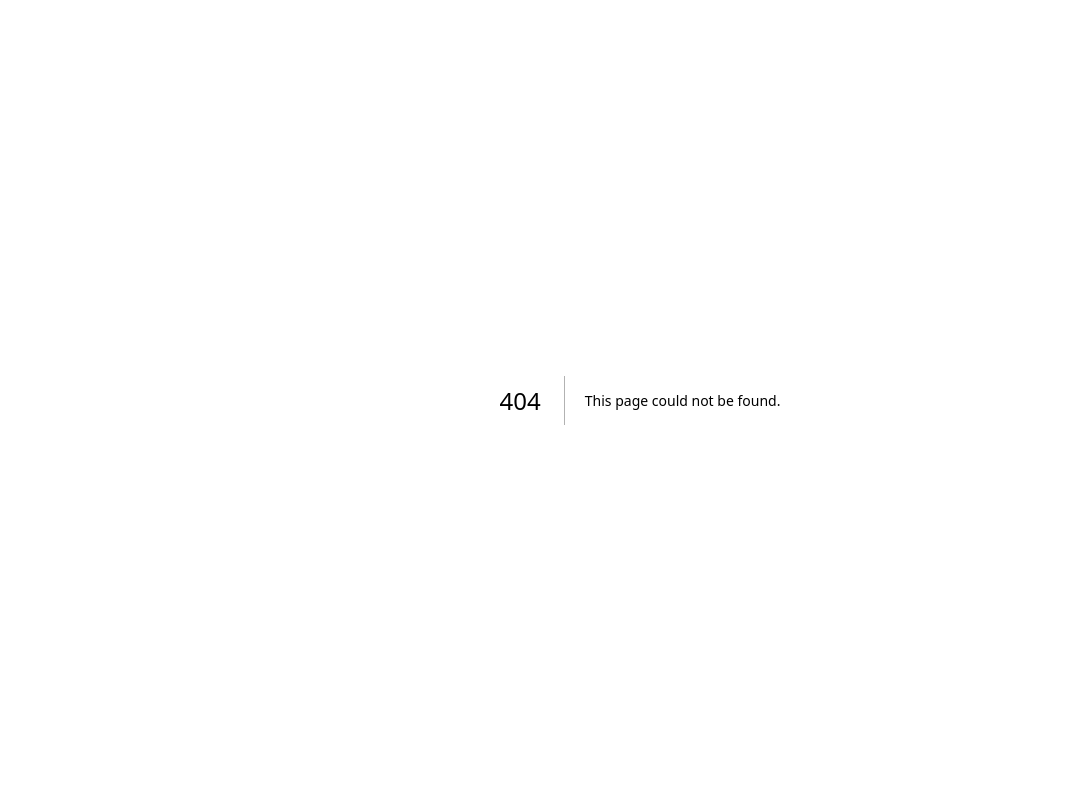
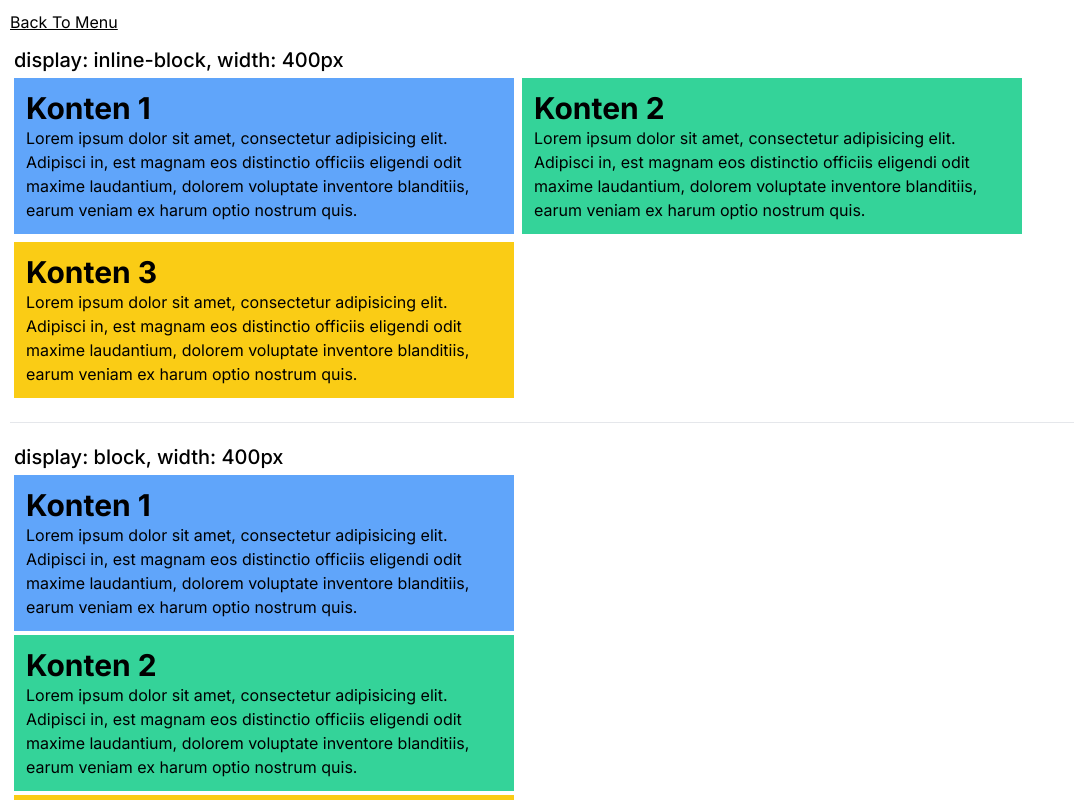
Before and after one commit to rayhannovelo/NextJS-Tailwind-Layout-Examples, a Next.js app: page /display in a window 1280 px wide. Before the commit this address had no page. Shown: the top 800 px of the page, without its empty margins (0-1074 px from the left). Built offline with nearby package versions, Linux system fonts and the light colour scheme.

Commit message:
add grid block and inline-block example

```diff
--- /dev/null
+++ b/app/display/page.tsx
@@ -0,0 +1,71 @@
+import Link from "next/link";
+import "./styles.css";
+
+export default function Page() {
+  return (
+    <div>
+      <Link href="/" className="underline mb-3 block">
+        Back To Menu
+      </Link>
+      <h3 className="ml-1">display: inline-block, width: 400px</h3>
+      <div className="content inline-block bg-blue-400 m-1 p-3">
+        <h1>Konten 1</h1>
+        <p>
+          Lorem ipsum dolor sit amet, consectetur adipisicing elit. Adipisci in,
+          est magnam eos distinctio officiis eligendi odit maxime laudantium,
+          dolorem voluptate inventore blanditiis, earum veniam ex harum optio
+          nostrum quis.
+        </p>
+      </div>
+      <div className="content inline-block bg-emerald-400 m-1 p-3">
+        <h1>Konten 2</h1>
+        <p>
+          Lorem ipsum dolor sit amet, consectetur adipisicing elit. Adipisci in,
+          est magnam eos distinctio officiis eligendi odit maxime laudantium,
+          dolorem voluptate inventore blanditiis, earum veniam ex harum optio
+          nostrum quis.
+        </p>
+      </div>
+      <div className="content inline-block bg-yellow-400 m-1 p-3">
+        <h1>Konten 3</h1>
+        <p>
+          Lorem ipsum dolor sit amet, consectetur adipisicing elit. Adipisci in,
+          est magnam eos distinctio officiis eligendi odit maxime laudantium,
+          dolorem voluptate inventore blanditiis, earum veniam ex harum optio
+          nostrum quis.
+        </p>
+      </div>
+
+      <hr className="block my-5"></hr>
+
+      <h3 className="ml-1">display: block, width: 400px</h3>
+      <div className="content block bg-blue-400 m-1 p-3">
+        <h1>Konten 1</h1>
+        <p>
+          Lorem ipsum dolor sit amet, consectetur adipisicing elit. Adipisci in,
+          est magnam eos distinctio officiis eligendi odit maxime laudantium,
+          dolorem voluptate inventore blanditiis, earum veniam ex harum optio
+          nostrum quis.
+        </p>
+      </div>
+      <div className="content block bg-emerald-400 m-1 p-3">
+        <h1>Konten 2</h1>
+        <p>
+          Lorem ipsum dolor sit amet, consectetur adipisicing elit. Adipisci in,
+          est magnam eos distinctio officiis eligendi odit maxime laudantium,
+          dolorem voluptate inventore blanditiis, earum veniam ex harum optio
+          nostrum quis.
+        </p>
+      </div>
+      <div className="content block bg-yellow-400 m-1 p-3">
+        <h1>Konten 3</h1>
+        <p>
+          Lorem ipsum dolor sit amet, consectetur adipisicing elit. Adipisci in,
+          est magnam eos distinctio officiis eligendi odit maxime laudantium,
+          dolorem voluptate inventore blanditiis, earum veniam ex harum optio
+          nostrum quis.
+        </p>
+      </div>
+    </div>
+  );
+}
--- /dev/null
+++ b/app/display/styles.css
@@ -0,0 +1,8 @@
+body {
+  margin: 10px;
+}
+
+.content {
+  width: 500px;
+  height: auto;
+}
--- a/app/page.tsx
+++ b/app/page.tsx
@@ -3,16 +3,30 @@ import Link from "next/link";
 export default function Home() {
   return (
     <div>
-      <h1 className="text-center">Tutorial Tailwind Layout</h1>
+      <h1 className="text-center my-3">Tutorial Tailwind Layout</h1>
       <div className="flex justify-center">
-        <ul className="flex space-x-4">
+        <ol className="list-decimal flex space-x-12">
           <li>
-            <Link href="/normal-flow">Normal Flow</Link>
+            <Link href="/normal-flow" className="hover:underline">
+              Normal Flow
+            </Link>
           </li>
-          <li>Display</li>
-          <li>FlexBox</li>
-          <li>Grid</li>
-        </ul>
+          <li>
+            <Link href="/display" className="hover:underline">
+              Display
+            </Link>
+          </li>
+          <li>
+            <Link href="/flex" className="hover:underline">
+              Flex
+            </Link>
+          </li>
+          <li>
+            <Link href="/grid" className="hover:underline">
+              Grid
+            </Link>
+          </li>
+        </ol>
       </div>
     </div>
   );
```
